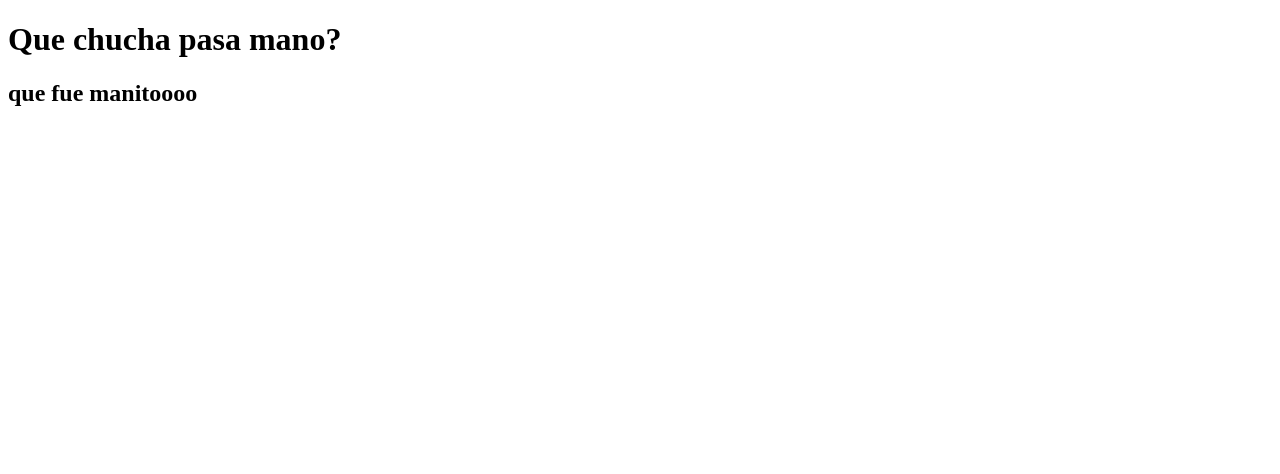
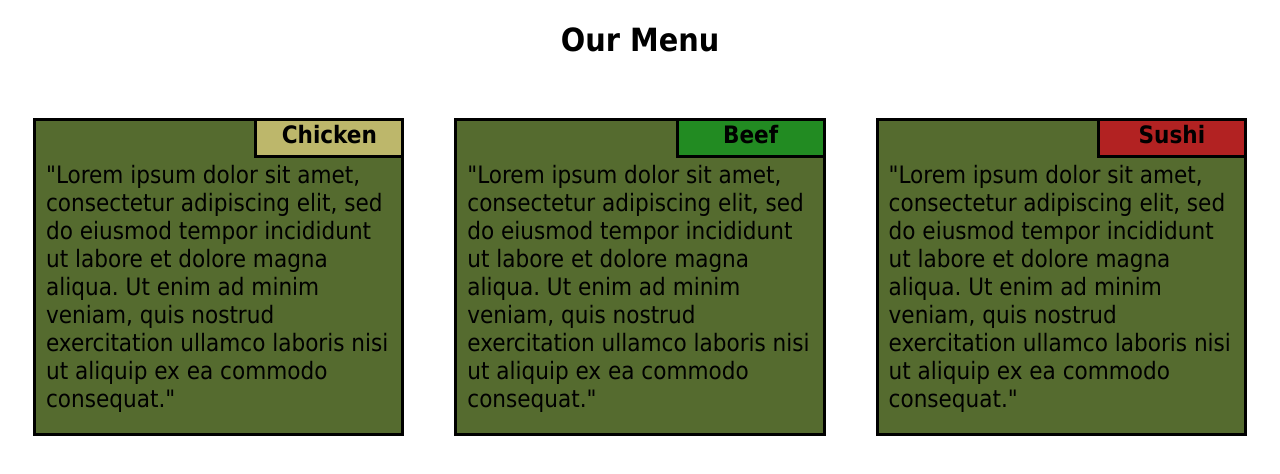
Before and after one commit to ahzaradshBjj/mod2_solution, a plain HTML site: page index.html in a window 1280 px wide. Drawn offline with Linux system fonts and the light colour scheme.

Commit message:
last verion

```diff
--- a/index.html
+++ b/index.html
@@ -3,11 +3,38 @@
 <head>
     <meta charset="UTF-8">
     <meta name="viewport" content="width=device-width, initial-scale=1.0">
-    <title>Document</title>
+    <title>Module 2 Assignment</title>
+    <link rel="stylesheet" href = "css/styles.css">
 </head>
 <body>
-    <h1>Que chucha pasa mano?</h1>
-    <h2>que fue manitoooo</h2>
+    <h1>Our Menu</h1>
+
+    <div class="col-lg-4 col-md-6 col-sm-12">
+        <div class="box">
+            <header class="header name1">Chicken</header>
+            <p class="content">
+                "Lorem ipsum dolor sit amet, consectetur adipiscing elit, sed do eiusmod tempor incididunt ut labore et dolore magna aliqua. Ut enim ad minim veniam, quis nostrud exercitation ullamco laboris nisi ut aliquip ex ea commodo consequat."
+            </p>
+        </div>
+    </div>
+
+    <div class="col-lg-4 col-md-6 col-sm-12">
+        <div class="box">
+            <header class="header name2">Beef</header>
+            <p class="content">
+                "Lorem ipsum dolor sit amet, consectetur adipiscing elit, sed do eiusmod tempor incididunt ut labore et dolore magna aliqua. Ut enim ad minim veniam, quis nostrud exercitation ullamco laboris nisi ut aliquip ex ea commodo consequat."
+            </p>
+        </div>
+    </div>
+
+    <div class="col-lg-4 col-md-12 col-sm-12">
+        <div class="box">
+            <header class="header name3">Sushi</header>
+            <p class="content">
+                "Lorem ipsum dolor sit amet, consectetur adipiscing elit, sed do eiusmod tempor incididunt ut labore et dolore magna aliqua. Ut enim ad minim veniam, quis nostrud exercitation ullamco laboris nisi ut aliquip ex ea commodo consequat."
+            </p>
+        </div>
+    </div>
 
 </body>
 </html>
```
